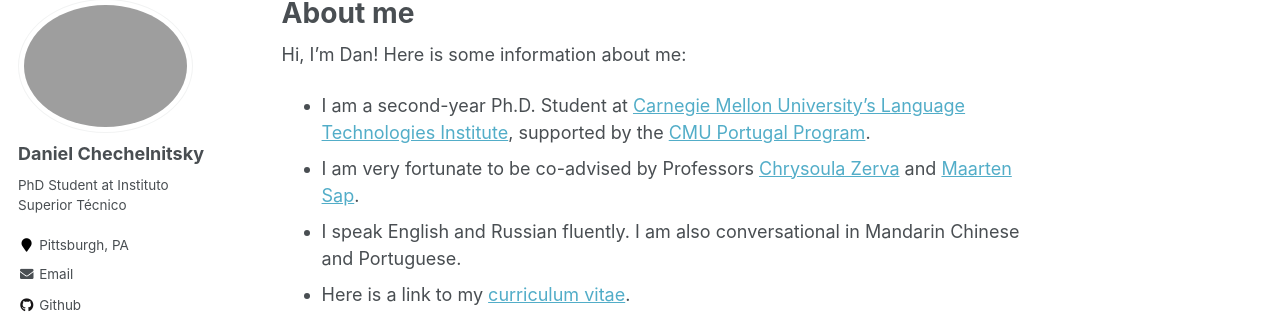
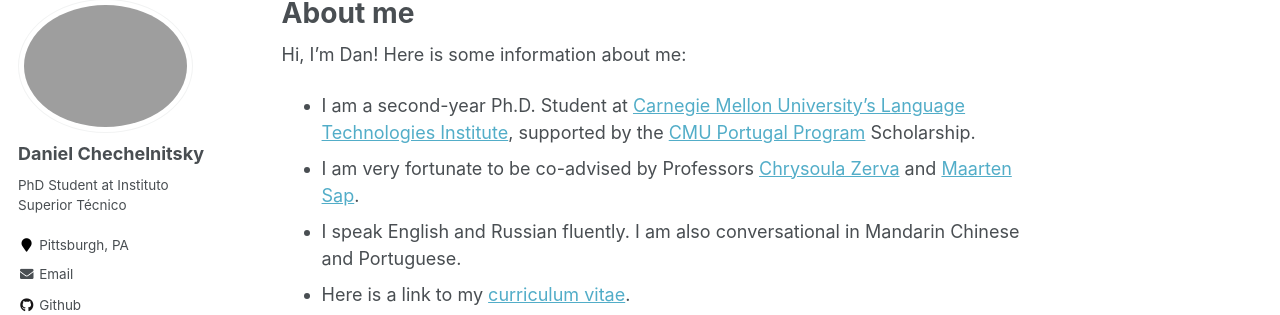
Before and after one commit to chechelnitskd/chechelnitskd.github.io, a Jekyll site: the page built from _pages/about.md, in a window 1280 px wide and 900 px high. Shown: the part 119-434 px from the top of the window. Built offline with Jekyll 4.4.1, drawn with Linux system fonts in a browser that asks for light colours.

Commit message:
Update about.md

```diff
--- a/_pages/about.md
+++ b/_pages/about.md
@@ -9,7 +9,7 @@
 ---
 
 Hi, I'm Dan! Here is some information about me:
-- I am a second-year Ph.D. Student at [Carnegie Mellon University's Language Technologies Institute](https://www.lti.cs.cmu.edu/), supported by the [CMU Portugal Program](https://cmuportugal.org/).
+- I am a second-year Ph.D. Student at [Carnegie Mellon University's Language Technologies Institute](https://www.lti.cs.cmu.edu/), supported by the [CMU Portugal Program](https://cmuportugal.org/) Scholarship.
 - I am very fortunate to be co-advised by Professors [Chrysoula Zerva](https://scholar.google.com/citations?user=S5NGkFsAAAAJ&hl=en&oi=ao) and [Maarten Sap](https://maartensap.com/).
 - I speak English and Russian fluently. I am also conversational in Mandarin Chinese and Portuguese.
 - Here is a link to my [curriculum vitae](https://chechelnitskd.github.io/Chechelnitsky_CV_2024.pdf).
```
